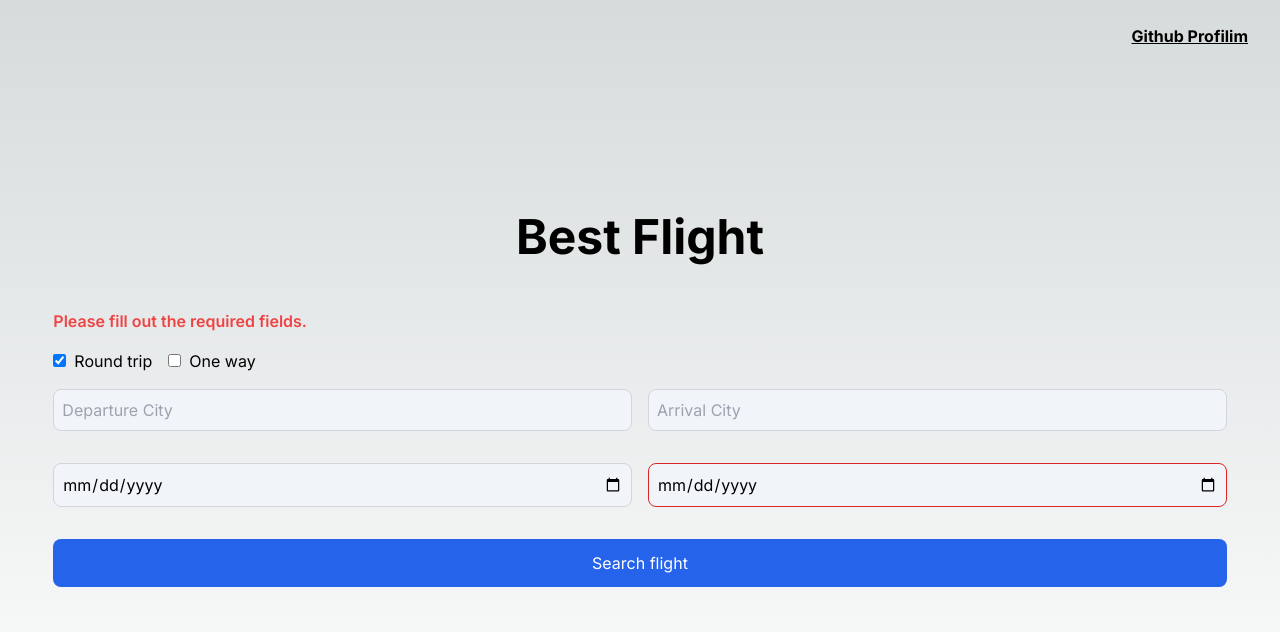
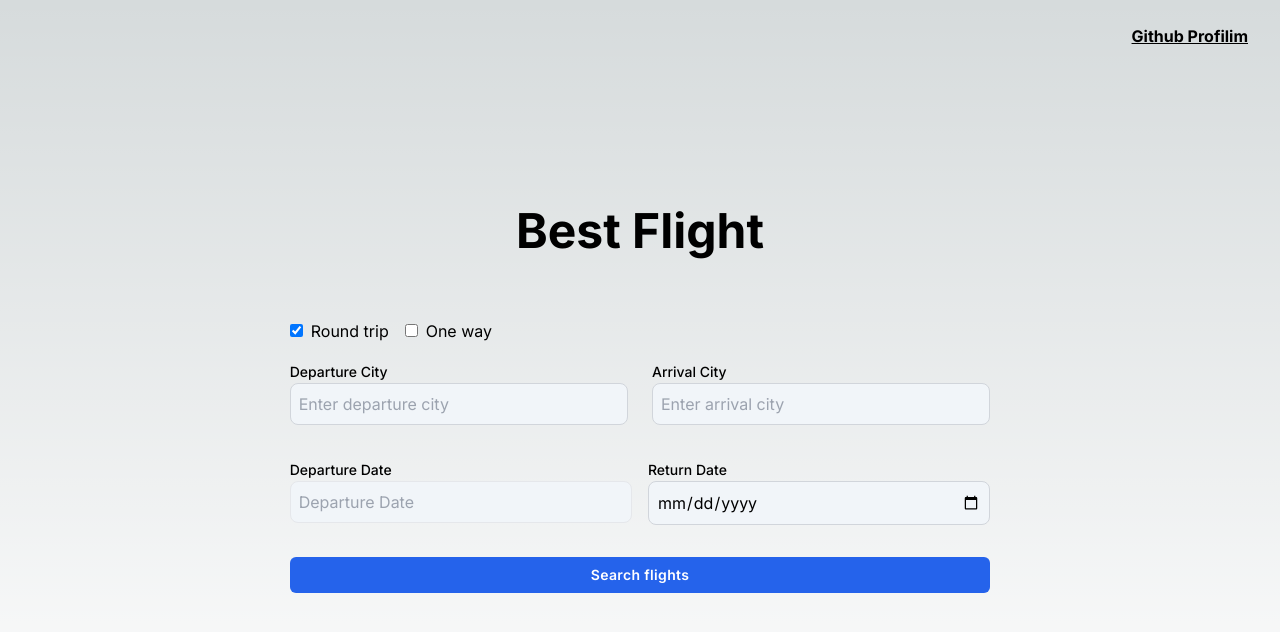
Before and after one commit to phscloq/flight-search-app, a Next.js app: page / in a window 1280 px wide. Shown: the top 632 px of the page. Built offline with nearby package versions, Linux system fonts and the light colour scheme; no server answers.

Commit message:
Refactor search component and add error handling

```diff
--- a/src/app/components/search.tsx
+++ b/src/app/components/search.tsx
@@ -3,11 +3,19 @@ import { useState, useEffect } from "react";
 import Link from "next/link";
 import Cities from "./dropdown"
 import { useSearchContext } from "../lib/SearchContext";
+
+/* import { handleDropdown } from "../lib/handleDropdown";
+ */import Error from "./error";
+
+type InputsErrors ={
+  departureCity: boolean,
+  arrivalCity: boolean,
+  departureDate: boolean,
+  arrivalDate: boolean
+}
+
 export default function Search(){
-    const {searchParams, setSearchParams, cities} = useSearchContext();
-
-    const [showDepartureCityList, setShowDepart] = useState(false);
-    const [showArrivalCityList, setShowArrival] = useState(false);
+    const {searchParams, setSearchParams, cities, showArrivalCityList, showDepartureCityList} = useSearchContext();
     const [error, setError] = useState('');
     const [canNavigate, setCanNavigate] = useState(false);
     const [inputErrors, setInputErrors] = useState({
@@ -16,7 +24,7 @@ export default function Search(){
       departureDate: false,
       arrivalDate: false
     });
-    useEffect(() => {
+   /*  useEffect(() => {
       const validateSearchParams = () => {
         let hasErrors = false;
 
@@ -68,7 +76,7 @@ export default function Search(){
 
 
       validateSearchParams();
-    }, [searchParams]);
+    }, [searchParams]); */
 
 
 //today's date:
@@ -80,119 +88,169 @@ const formattedDate = `${year}-${month}-${day}`;
 
 
 
-    const handleDepartureDropdown =()=>{
+    return(
+        <div className='  '>
+          <Error error={error} />
 
+          <TicketType />
+          <form>
+            <CityInputs inputErrors={inputErrors} />
+            <FlightDateInputs inputErrors={inputErrors} />
+
+            <Link href='/flights'>
+              <button className='w-full py-2 text-sm  text-white bg-blue-600 rounded-md font-semibold tracking-wide '
+              disabled={!canNavigate}>
+                Search flights
+              </button>
+            </Link>
+          </form>
+      </div>
+    )
+
+}
+
+
+
+function TicketType(){
+  const {searchParams, setSearchParams} = useSearchContext();
+
+  const handleRoundTripToggle = () => {
+    setSearchParams((prevParams) => ({ ...prevParams, isRoundTrip: !prevParams.isRoundTrip })); // Update the search parameters
+  };
+  return(
+    <div className='mb-4'>
+      <label className=''>
+        <input className='mr-2' type='checkbox' checked={searchParams.isRoundTrip} onChange={()=>handleRoundTripToggle()} />
+        Round trip
+      </label>
+      <label className='ml-4'>
+        <input className='mr-2' type='checkbox' checked={!searchParams.isRoundTrip} onChange={()=>handleRoundTripToggle()} />
+        One way
+      </label>
+    </div>
+  )
+}
+
+
+function FlightDateInputs({inputErrors}:{inputErrors: InputsErrors}){
+  const {searchParams, setSearchParams} = useSearchContext();
+
+  const handleDateChange = (e: React.ChangeEvent<HTMLInputElement>, departure:boolean) => {
+    const selectedDate = new Date(e.target.value);
+    if(departure){
+      setSearchParams((prevParams) => ({ ...prevParams, departureDate: selectedDate }));
+    }else{
+      setSearchParams((prevParams) => ({ ...prevParams, returnDate: selectedDate }));
+    }
+
+
+  };
+
+
+  return(
+    <div className='flex  w-full  mb-8'>
+      <div className='w-1/2 pr-2'>
+      <label className=' text-sm font-medium leading-none' htmlFor="departureDate">Departure Date</label>
+        <input className='w-full py-2  px-2 rounded-lg bg-slate-100
+        border  focus:border-blue-500 focus:outline-none' type='text'
+        value={searchParams.departureDate ? searchParams.departureDate.toISOString().split('T')[0]: ''}
+        onChange={(e)=>handleDateChange(e, true)}
+        placeholder="Departure Date"
+        onFocus={(e)=>e.target.type='date'}
+        //default value olarak bugünün tarihi veririz bölyece garip bir şey gözükmez ve focusa girdiği gibi calendar açılsın
+        ></input>
+      </div>
+      <div className='w-1/2 pl-2'>
+      <label className=' text-sm font-medium leading-none' htmlFor="returnDate">Return Date</label>
+        <input className={`${inputErrors.arrivalDate ? 'border-red-600' : 'border-gray-300' } w-full py-2  px-2 rounded-lg bg-slate-100
+          border  focus:border-blue-500 focus:outline-none`} type='date' disabled={!searchParams.isRoundTrip}
+        value={searchParams.returnDate ? searchParams.returnDate.toISOString().split('T')[0]: ''}
+        onChange={(e)=>handleDateChange(e, false)}
+        min={searchParams.departureDate?.toISOString().split('T')[0]}
+        ></input>
+      </div>
+    </div>
+
+  )
+}
+
+
+function CityInputs({inputErrors}:{inputErrors: InputsErrors}){
+
+  const {searchParams, setSearchParams, cities, showDepartureCityList, showArrivalCityList, setShowArrival, setShowDepart} = useSearchContext();
+
+  const handleDropdown = (departure: boolean) => {
+    if (departure) {
       setShowDepart(true);
       setShowArrival(false);
-    }
-    const handleArrivalDropdown =()=>{
-
+    } else {
       setShowDepart(false);
       setShowArrival(true);
     }
-const handleDepartureCitySelect =(city:any)=>{
+  };
+
+  const handleCityChange = (city: string, departure: boolean) => {
+    if(departure){
       setSearchParams((prevParams) => ({ ...prevParams, departureCity: city }));
-  setShowDepart(false);
-
-}
-const handleDepartureCityChange =(city:any)=>{
-  setSearchParams((prevParams) => ({ ...prevParams, departureCity: city }));
-
-}
-const handleArrivalCityChange =(city:any)=>{
+    }else{
       setSearchParams((prevParams) => ({ ...prevParams, arrivalCity: city }));
 
     }
-const handleArrivalCitySelect =(city:any)=>{
+  }
+
+  const handleCitySelect = (city: string, departure: boolean) => {
+    if(departure){
+      setSearchParams((prevParams) => ({ ...prevParams, departureCity: city }));
+      setShowDepart(false);
+    }else{
       setSearchParams((prevParams) => ({ ...prevParams, arrivalCity: city }));
         setShowArrival(false);
     }
-const handleRoundTripToggle = () => {
-  setSearchParams((prevParams) => ({ ...prevParams, isRoundTrip: !prevParams.isRoundTrip })); // Update the search parameters
-};
-const handleDepartureDateChange = (e: React.ChangeEvent<HTMLInputElement>) => {
-  const selectedDate = new Date(e.target.value);
-  setSearchParams((prevParams) => ({ ...prevParams, departureDate: selectedDate }));
-};
+  }
 
-const handleReturnDateChange = (e: React.ChangeEvent<HTMLInputElement>) => {
-  const selectedDate = new Date(e.target.value);
-  setSearchParams((prevParams) => ({ ...prevParams, returnDate: selectedDate }));
-};
-    return(
-        <div className=' w-11/12'>
-          <div className="mb-4 text-red-500 font-semibold">
-            <p>{error}</p>
-          </div>
-          <div className='mb-4'>
-            <label className=''><input className='mr-2' type='checkbox' checked={searchParams.isRoundTrip} onChange={()=>handleRoundTripToggle()}></input>Round trip</label>
-            <label className='ml-4'><input className='mr-2' type='checkbox' checked={!searchParams.isRoundTrip} onChange={()=>handleRoundTripToggle()}></input>One way</label>
-          </div>
-
-          <div className=' text-black'>
-              <div className='flex mb-8 w-full'>
-                      <div className='w-1/2 pr-2'>
+  return (
+    <div className='flex mb-8 w-full gap-6'>
+      <div className='w-1/2'>
+        <label className=' text-sm font-medium leading-none' htmlFor="departureCity">Departure City</label>
         <input className={`${inputErrors.departureCity ? 'border-red-600' : 'border-gray-300' } w-full py-2  px-2 rounded-lg bg-slate-100
         border  focus:border-blue-500 focus:outline-none`}
-                        placeholder='Departure City'
+        placeholder='Enter departure city'
         value={searchParams.departureCity}
-                        onChange={(e)=>handleDepartureCityChange(e.target.value)}
-                        onClick={()=>handleDepartureDropdown()}
+        onChange={(e)=>handleCityChange(e.target.value, true)}
+        onClick={()=>handleDropdown(true)}
+        id="departureCity"
+        name="departureCity"
+        type="text"
+        required
         ></input>
       <Cities
       cities={cities}
       SearchedCity={searchParams.departureCity}
       show={showDepartureCityList}
-                      onSelect={(city:any)=>handleDepartureCitySelect(city)}
+      onSelect={(city:any)=>handleCitySelect(city, true)}
       />
       </div>
-                      <div className='w-1/2 pl-2'>
+      <div className='w-1/2'>
+        <label className='text-sm font-medium leading-none mb-4' htmlFor="arrivalCity">Arrival City</label>
         <input className={`${inputErrors.arrivalCity ? 'border-red-600' : 'border-gray-300' } w-full py-2  px-2 rounded-lg bg-slate-100
         border  focus:border-blue-500 focus:outline-none`}
-                         placeholder='Arrival City'
+        placeholder='Enter arrival city'
         value={searchParams.arrivalCity}
-                         onChange={(e)=>handleArrivalCityChange(e.target.value)}
-                         onClick={()=>handleArrivalDropdown()}
+        onChange={(e)=>handleCityChange(e.target.value, false)}
+        onClick={()=>handleDropdown(false)}
+        id="arrivalCity"
+        name="arrivalCity"
+        type="text"
+        required
         ></input>
         <Cities
       cities={cities}
       SearchedCity={searchParams.arrivalCity}
       show={showArrivalCityList}
-                      onSelect={(city:any)=>handleArrivalCitySelect(city)}
+      onSelect={(city:any)=>handleCitySelect(city, false)}
 
       />
       </div>
 </div>
-              <div className='flex  w-full  mb-8'>
-                    <div className='w-1/2 pr-2'>
-                      <input className={`${inputErrors.departureDate ? 'border-red-600' : 'border-gray-300' } w-full py-2  px-2 rounded-lg bg-slate-100
-                         border  focus:border-blue-500 focus:outline-none`} type='date'
-                      value={searchParams.departureDate ? searchParams.departureDate.toISOString().split('T')[0]: ''}
-                      onChange={(e)=>handleDepartureDateChange(e)}
-                      min={formattedDate}
-                      ></input>
-                    </div>
-                    <div className='w-1/2 pl-2'>
-                      <input className={`${inputErrors.arrivalDate ? 'border-red-600' : 'border-gray-300' } w-full py-2  px-2 rounded-lg bg-slate-100
-                         border  focus:border-blue-500 focus:outline-none`} type='date' disabled={!searchParams.isRoundTrip}
-                      value={searchParams.returnDate ? searchParams.returnDate.toISOString().split('T')[0]: ''}
-                      onChange={(e)=>handleReturnDateChange(e)}
-                      min={searchParams.departureDate?.toISOString().split('T')[0]}
-                      ></input>
-                    </div>
-              </div>
-          </div>
-
-          <Link
-            href='/flights'
-        >
-           <button className='w-full h-12 text-white bg-blue-600 rounded-lg'
-         disabled={!canNavigate}
-         >Search flight</button>
-
-        </Link>
-
-      </div>
   )
-
 }
```
Lines whose indentation alone changed are shown as unchanged.
